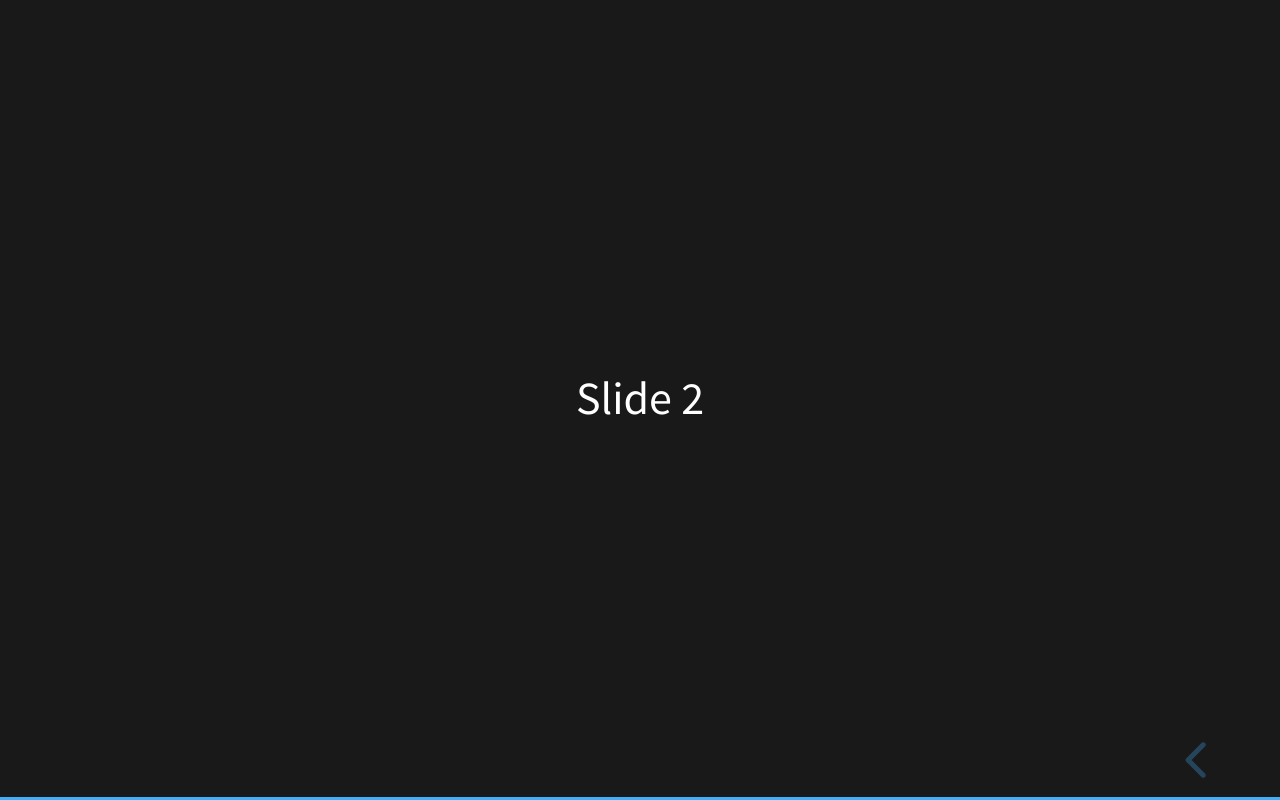
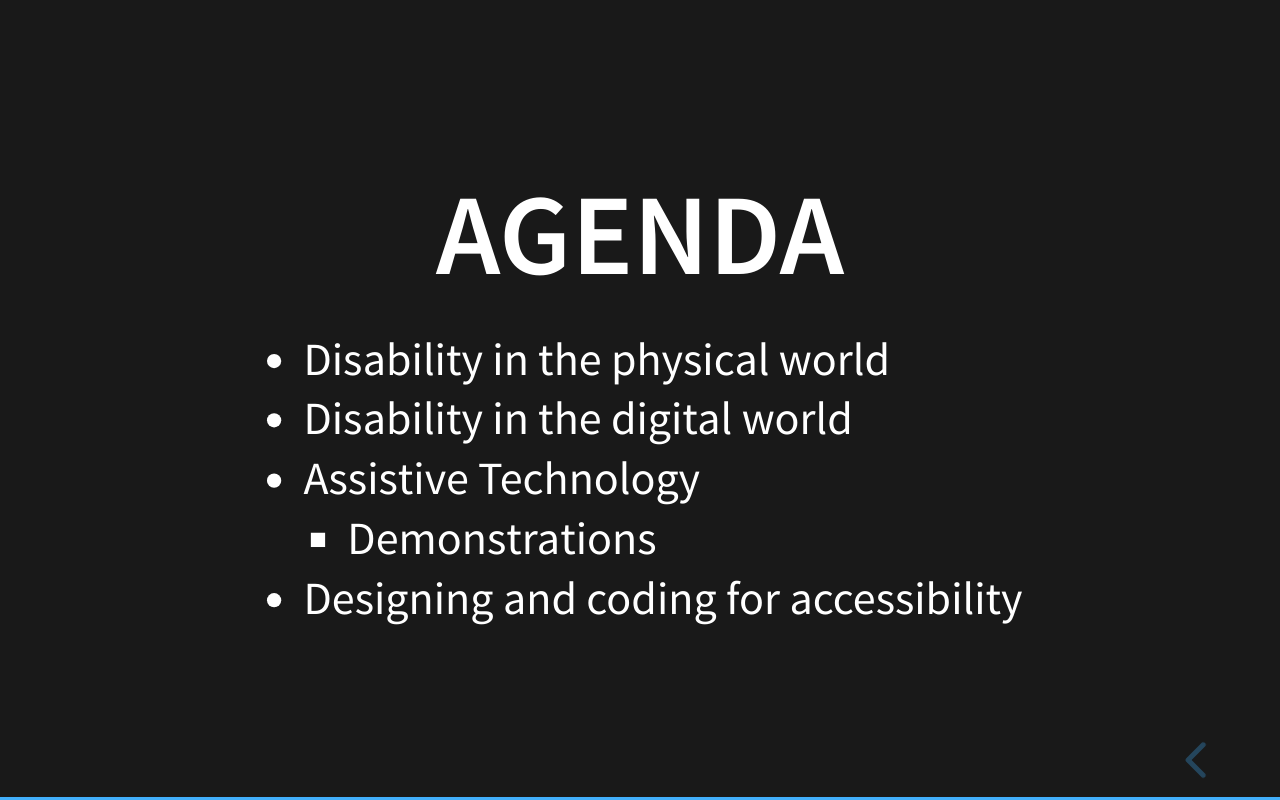
Before and after one commit to brianelton/presentations, a website: page accessibility_for_young_coders/index.html in a window 1280 px wide. Both pictures are taken after a click on the button "next slide". Drawn offline with Linux system fonts and the light colour scheme.

Commit message:
adding agenda

```diff
--- a/accessibility_for_young_coders/index.html
+++ b/accessibility_for_young_coders/index.html
@@ -16,8 +16,23 @@
 	<body>
 		<div class="reveal">
 			<div class="slides">
-				<section>Slide 1</section>
-				<section>Slide 2</section>
+				<section>
+					<h1>Digital Accessibility</h1>
+					<p>An Introduction</p>
+				</section>
+				<section>
+					<h1>Agenda</h1>
+					<ul>
+						<li>Disability in the physical world</li>
+						<li>Disability in the digital world</li>
+						<li>Assistive Technology
+							<ul>
+								<li>Demonstrations</li>
+							</ul>
+						</li>
+						<li>Designing and coding for accessibility</li>
+					</ul>
+				</section>
 			</div>
 		</div>
 
```
